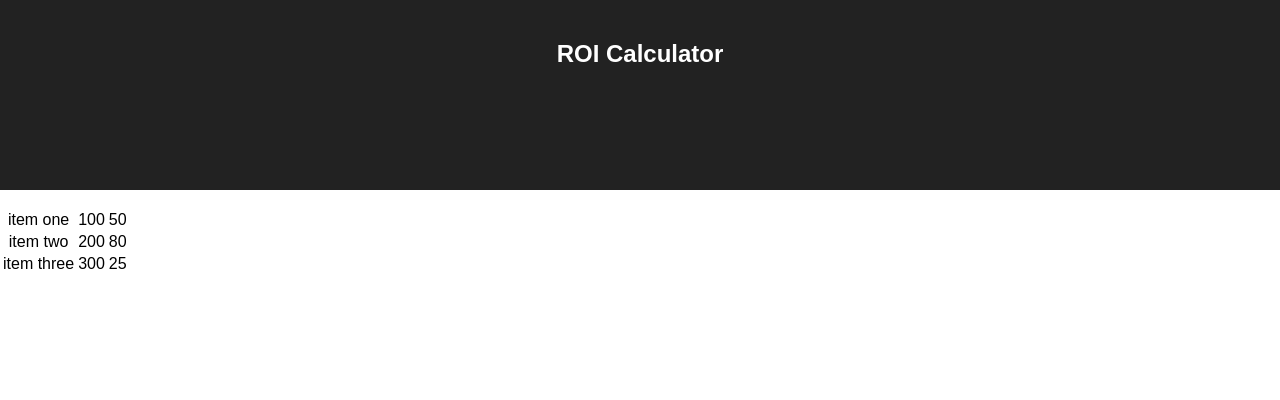
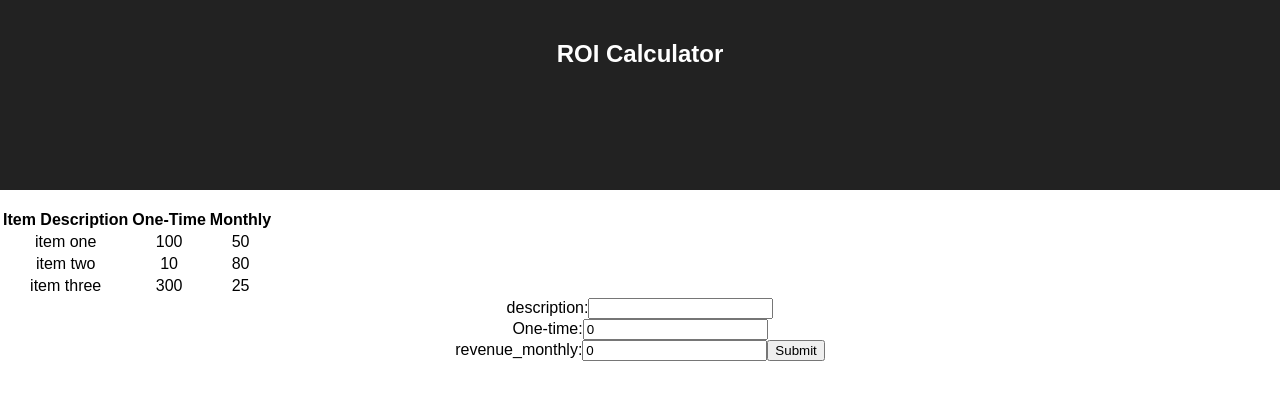
Before and after one commit to andyknolla/ROI-Calculator, a React (Create React App) app: page / in a window 1280 px wide. Shown: the top 400 px of the page. Built offline with nearby package versions, Linux system fonts and the light colour scheme.

Commit message:
Added input for revenue table

```diff
--- a/src/App.js
+++ b/src/App.js
@@ -3,28 +3,14 @@ import Table from './components/revenue_table';
 
 import './App.css';
 
-const List = [
-  {
-    id: 1,
-    description: 'item one',
-    one_time: 100,
-    monthly: 50
-  },
-  {
-    id: 2,
-    description: 'item two',
-    one_time: 200,
-    monthly: 80
-  },
-  {
-    id: 3,
-    description: 'item three',
-    one_time: 300,
-    monthly: 25
+class App extends Component {
+  constructor(props) {
+    super(props);
+    this.state = {
+
+    };
   }
-]
 
-class App extends Component {
   render() {
     return (
       <div className="App">
@@ -32,7 +18,8 @@ class App extends Component {
           <h2>ROI Calculator</h2>
         </div>
         <p className="App-intro"></p>
-        <Table items={List} />
+        <Table />
+        {/* <ItemInput items={List} /> */}
       </div>
     );
   }
--- a/src/components/revenue_item.js
+++ b/src/components/revenue_item.js
@@ -4,8 +4,8 @@ import React from 'react';
 const RevenueItem = ({item}) => (
     <tr>
       <td>{item.description}</td>
-      <td>{item.one_time}</td>
-      <td>{item.monthly}</td>
+      <td>{item.revenue_one_time}</td>
+      <td>{item.revenue_monthly}</td>
     </tr>
 );
 
--- a/src/components/revenue_table.js
+++ b/src/components/revenue_table.js
@@ -1,16 +1,115 @@
 import React from 'react';
 import RevenueItem from './revenue_item';
 
-const Table = (props) => {
-  const revenueItems = props.items.map((item) => {
+const List = [
+  {
+    description: 'item one',
+    revenue_one_time: '100',
+    revenue_monthly: '50'
+  },
+  {
+    description: 'item two',
+    revenue_one_time: '10',
+    revenue_monthly: '80'
+  },
+  {
+    description: 'item three',
+    revenue_one_time: '300',
+    revenue_monthly: '25'
+  }
+]
+
+class Table extends React.Component {
+  constructor(props) {
+    super(props);
+    this.state = {
+      revenue_items: List,
+      expense_items: [],
+      description: '',
+      revenue_one_time: '0',
+      revenue_monthly: '0'
+    };
+
+    this.handleInputChange = this.handleInputChange.bind(this);
+    this.handleSubmit = this.handleSubmit.bind(this);
+  }
+
+  renderRevenueItems(items) {
+    // console.log('revenueItems', List);
+    return items.map((item) => {
      return <RevenueItem key={item.id} item={item} />
     });
+  }
 
+  handleInputChange(event) {
+    const target = event.target;
+    const value = target.value;
+    const name = target.name;
+    this.setState({
+      [name]: value
+    });
+  }
+
+  handleSubmit(event) {
+    event.preventDefault();
+    let newArray = this.state.revenue_items;
+    let newItem = {
+      description: this.state.description,
+      revenue_one_time: this.state.revenue_one_time,
+      revenue_monthly: this.state.revenue_monthly
+    }
+    newArray.push(newItem);
+    console.log(newArray);
+    this.setState({
+      revenue_items: newArray
+    })
+  }
+
+  render() {
     return (
+      <div>
         <table>
-      {revenueItems}
+          <tbody>
+            <tr>
+              <th>Item Description</th>
+              <th>One-Time</th>
+              <th>Monthly</th>
+            </tr>
+            {this.renderRevenueItems(this.state.revenue_items)}
+          </tbody>
         </table>
+        <form onSubmit={this.handleSubmit} >
+          <label>
+            description:
+            <input
+              name="description"
+              type="text"
+              value={this.state.description}
+              onChange={this.handleInputChange} />
+          </label>
+          <br />
+          <label>
+            One-time:
+            <input
+              name="revenue_one_time"
+              type="text"
+              value={this.state.revenue_one_time}
+              onChange={this.handleInputChange} />
+          </label>
+          <br />
+          <label>
+            revenue_monthly:
+            <input
+              name="revenue_monthly"
+              type="text"
+              value={this.state.revenue_monthly}
+              onChange={this.handleInputChange} />
+          </label>
+          <input type="submit" value="Submit" />
+        </form>
+      </div>
     );
+  }
 };
 
 export default Table;
```
Lines whose indentation alone changed are shown as unchanged.
